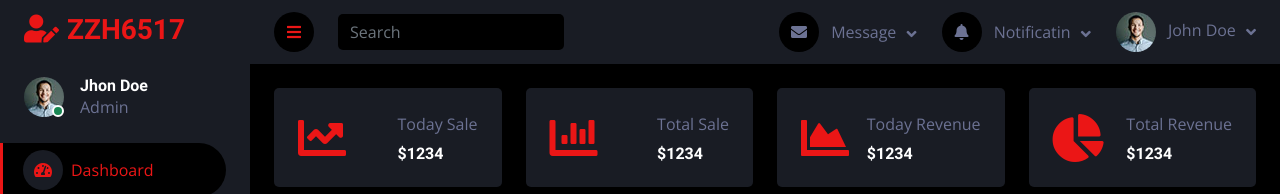
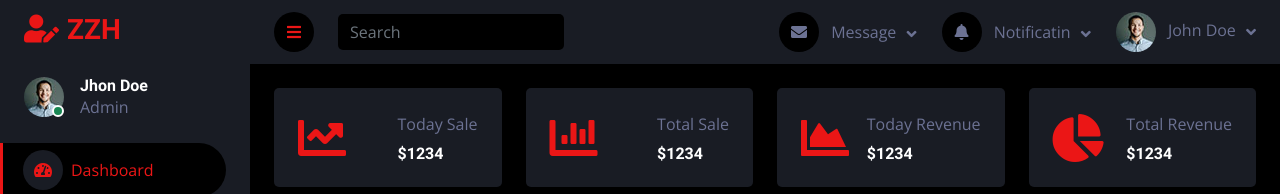
Before and after one commit to zzh6517/earth, a plain HTML site: page index1.html in a window 1280 px wide. Shown: the top 194 px of the page. Drawn offline with Linux system fonts and the light colour scheme.

Commit message:
update title

```diff
--- a/index1.html
+++ b/index1.html
@@ -36,7 +36,7 @@
 <div class="sidebar pe-4 pb-3">
 <nav class="navbar bg-secondary navbar-dark">
 <a href="" class="navbar-brand mx-4 mb-3">
-<h3 class="text-primary"><i class="fa fa-user-edit me-2"></i>ZZH6517</h3>
+<h3 class="text-primary"><i class="fa fa-user-edit me-2"></i>ZZH</h3>
 </a>
 <div class="d-flex align-items-center ms-4 mb-4">
 <div class="position-relative">
```
